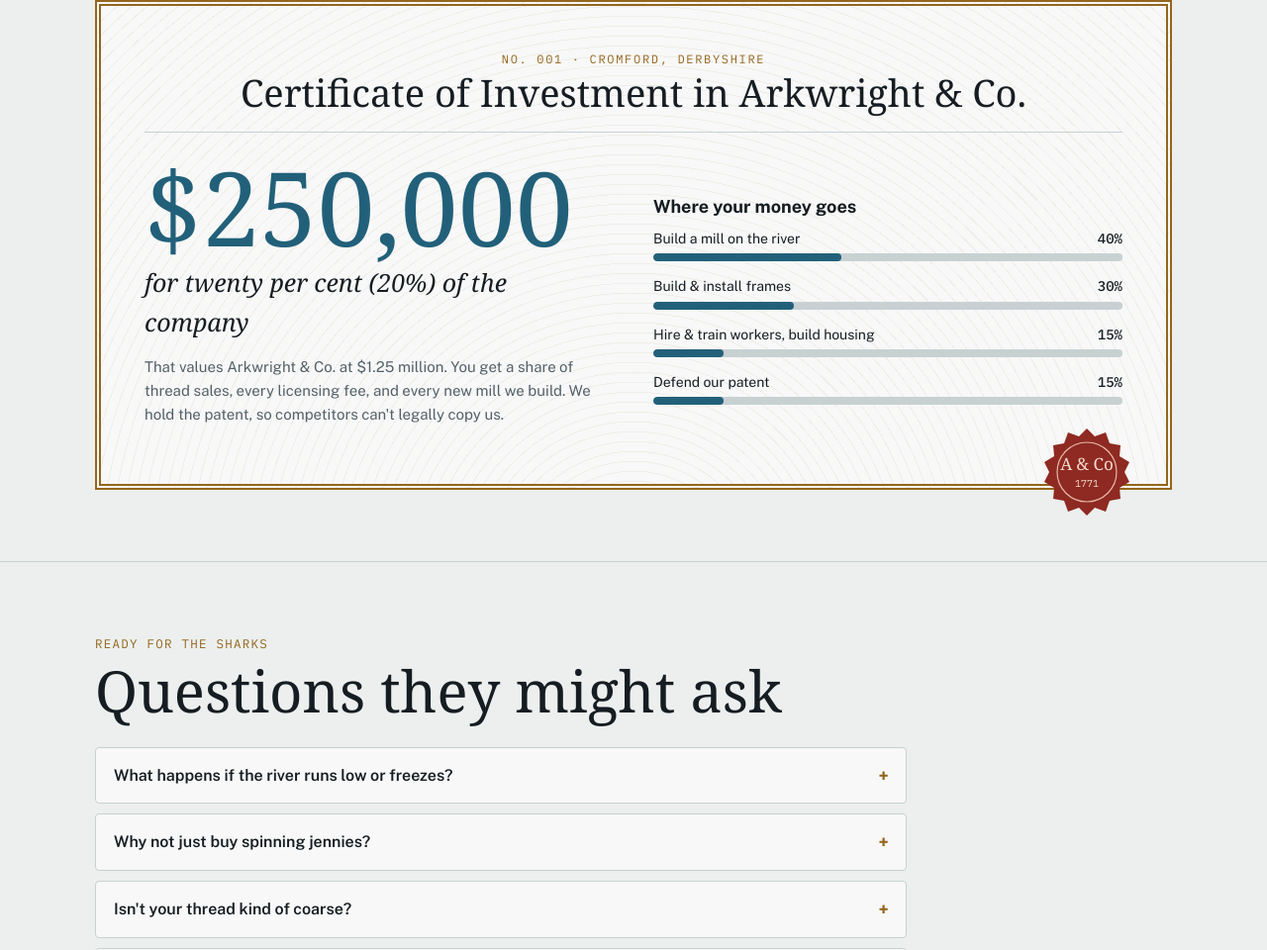
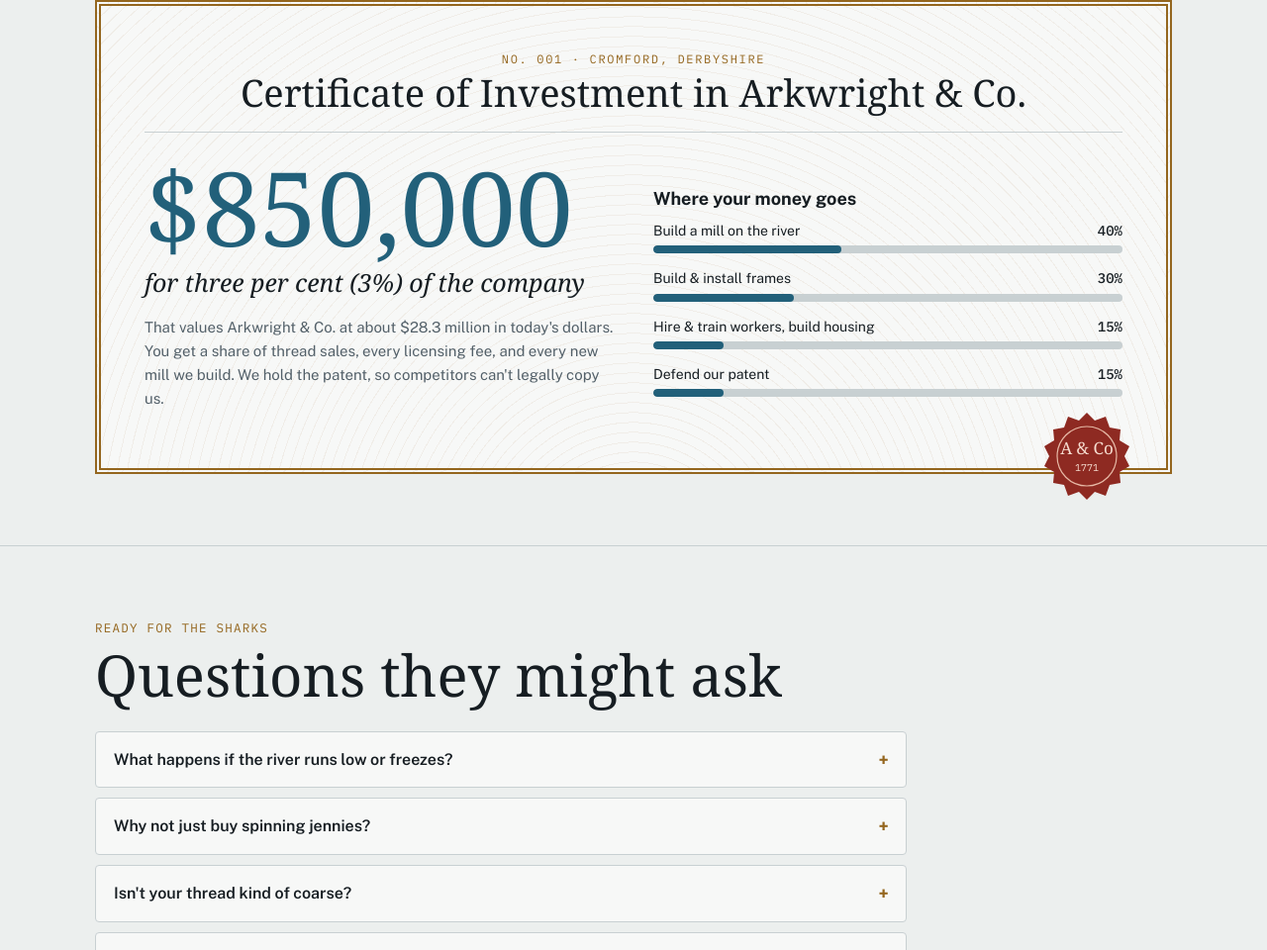
Before and after one commit to georgeiscool36/water-frame-pitch, a plain HTML site: page index.html in a window 1280 px wide. Shown: the part 8434-9394 px from the top of the page at 99% size. Drawn offline with nearby package versions, Linux system fonts and the light colour scheme; a web font is replaced by a local one.

Commit message:
Update the ask to $850,000 for 3%
Co-Authored-By: Claude Opus 5.5 <noreply@anthropic.com>

```diff
--- a/index.html
+++ b/index.html
@@ -680,9 +680,9 @@ footer .wrap { display: flex; flex-wrap: wrap; justify-content: space-between; g
         </div>
         <div class="cert-body">
           <div>
-            <div class="big">$250,000</div>
-            <div class="for">for twenty per cent (20%) of the company</div>
-            <p>That values Arkwright &amp; Co. at $1.25 million. You get a share of thread sales, every licensing fee, and every new mill we build. We hold the patent, so competitors can't legally copy us.</p>
+            <div class="big">$850,000</div>
+            <div class="for">for three per cent (3%) of the company</div>
+            <p>That values Arkwright &amp; Co. at about $28.3 million in today's dollars. You get a share of thread sales, every licensing fee, and every new mill we build. We hold the patent, so competitors can't legally copy us.</p>
           </div>
           <div>
             <h3>Where your money goes</h3>
```
Also changed, not shown: water-frame.html (+3 -3 lines), 1 other file.
